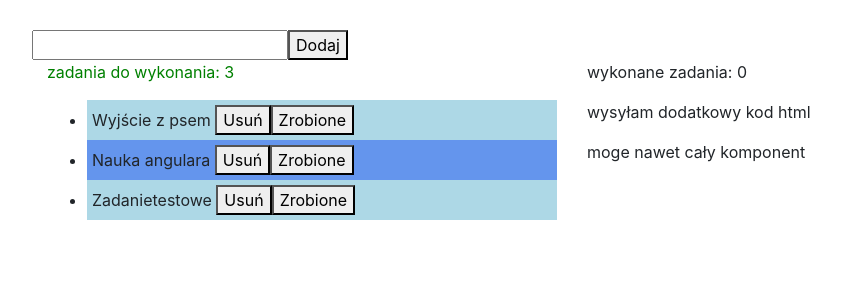
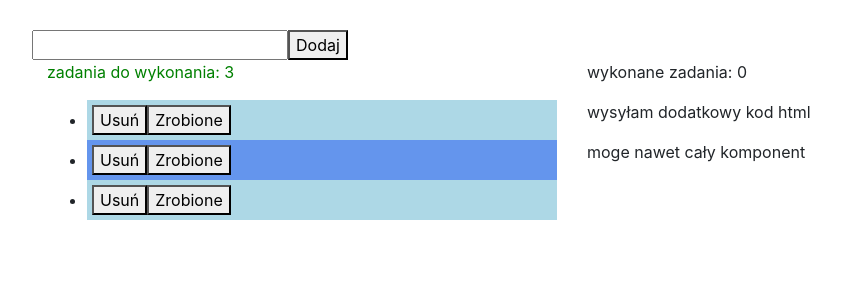
Before and after one commit to texarr/ng4tutorial, an Angular app: page / in a window 1280 px wide. Shown: the top 300 px of the page, without its empty margins (68-909 px from the left). Built offline with nearby package versions, Linux system fonts and the light colour scheme.

Commit message:
Add custom pipe

```diff
--- a/src/app/app.module.ts
+++ b/src/app/app.module.ts
@@ -16,6 +16,7 @@ import {LogService} from "./services/log.service";
 import {TasksService} from "./services/tasks.service";
 import { CheckedDirective } from './shared/checked.directive';
 import { DateDirective } from './shared/date.directive';
+import { TransformTaskPipe } from './shared/transform-task.pipe';
 
 
 @NgModule({
@@ -32,6 +33,7 @@ import { DateDirective } from './shared/date.directive';
     Klikacz2Component,
     CheckedDirective,
     DateDirective,
+    TransformTaskPipe,
   ],
   imports: [
     BrowserModule,
--- /dev/null
+++ b/src/app/shared/transform-task.pipe.ts
@@ -0,0 +1,12 @@
+import { Pipe, PipeTransform } from '@angular/core';
+
+@Pipe({
+  name: 'transformTask'
+})
+export class TransformTaskPipe implements PipeTransform {
+
+  transform(value: any, args?: any): any {
+    return null;
+  }
+
+}
--- a/src/app/todo-task/todo-task.component.html
+++ b/src/app/todo-task/todo-task.component.html
@@ -2,7 +2,7 @@
   <p [ngStyle]="{color: getColor()}">zadania do wykonania: {{tasksList.length}}</p>
   <ul>
     <li *ngFor="let task of tasksList; let odd = odd" [ngClass]="{'odd-li': odd, 'last-li': tasksList.length===1}">
-      {{ task.name }}
+      {{ task.name | transformTask }}
       <button (click)="remove(task)">Usuń</button>
       <button (click)="done(task)">Zrobione</button>
     </li>
```
